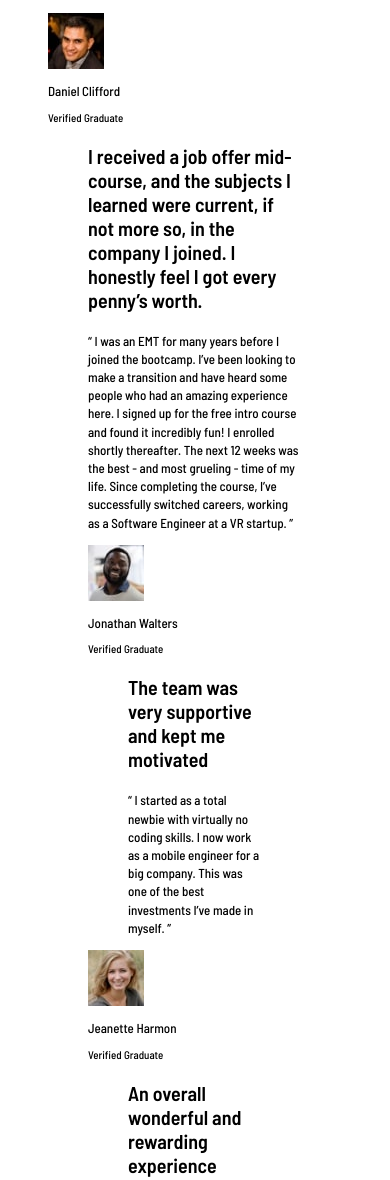
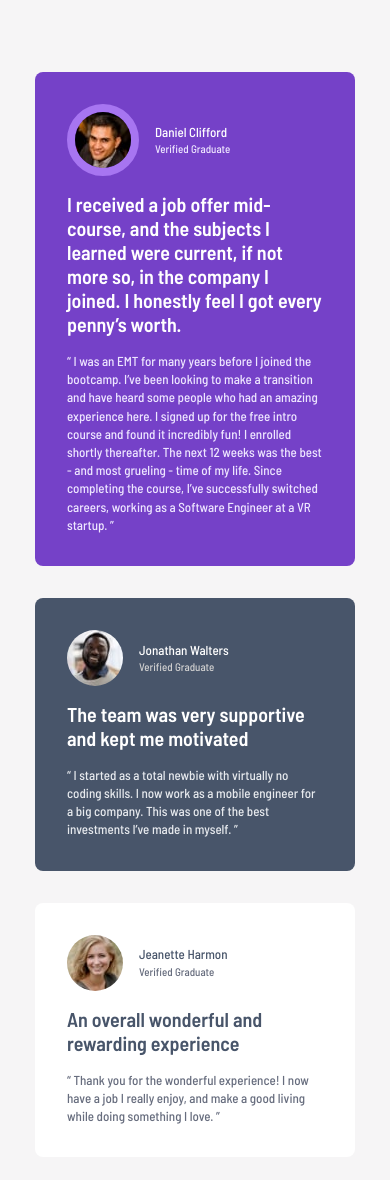
Before and after one commit to ratsagi/testimonial-grid-section-fem, a plain HTML site: page index.html in a window 390 px wide. Shown: the top 1180 px of the page. Drawn offline with Linux system fonts and the light colour scheme.

Commit message:
styles: add mobile styles

```diff
--- a/index.html
+++ b/index.html
@@ -15,80 +15,81 @@
 <body>
   <main>
     <section class="testimonial-grid">
-      <figure class="card">
+      <figure class="card card--daniel">
       <figcaption class="card__profile">
-        <img src="images/image-daniel.jpg" alt="Daniel-avatar" class="card__avatar">
+        <img src="images/image-daniel.jpg" alt="Daniel-avatar " class="card__avatar stroke-daniel">
         <div class="card__profile-info">
-          <p class="card__profile-name">Daniel Clifford</p>
-          <p class="card__profile-status">Verified Graduate</p>
+          <p class="card__profile-name white">Daniel Clifford</p>
+          <p class="card__profile-status purple-50">Verified Graduate</p>
         </div>
 
       </figcaption>
         <blockquote class="card__quotes">
-          <p>I received a job offer mid-course, and the subjects I learned were current, if not more so,
+          <p class="white">I received a job offer mid-course, and the subjects I learned were current, if not more so,
             in the company I joined. I honestly feel I got every penny’s worth.</p>
-          <p>“ I was an EMT for many years before I joined the bootcamp. I’ve been looking to make a
+          <p class="purple-50">“ I was an EMT for many years before I joined the bootcamp. I’ve been looking to make a
             transition and have heard some people who had an amazing experience here. I signed up
             for the free intro  course and found it incredibly fun! I enrolled shortly thereafter.
             The next 12 weeks was the best - and most grueling - time of my life. Since completing
             the course, I’ve successfully switched careers, working as a Software Engineer at a VR startup. ”</p>
         </blockquote>
-    <figure class="card">
+    </figure>
+    <figure class="card card--jonathan">
       <figcaption class="card__profile">
         <img src="images/image-jonathan.jpg" alt="Jonathan-avatar" class="card__avatar">
           <div class="card__profile-info">
-            <p class="card__profile-name">Jonathan Walters</p>
-            <p class="card__profile-status">Verified Graduate</p>
+            <p class="card__profile-name white">Jonathan Walters</p>
+            <p class="card__profile-status grey-200">Verified Graduate</p>
           </div>
       </figcaption>
         <blockquote class="card__quotes">
-          <p>The team was very supportive and kept me motivated</p>
-          <p> “ I started as a total newbie with virtually no coding skills. I now work as a mobile engineer
+          <p class="white">The team was very supportive and kept me motivated</p>
+          <p class="grey-100"> “ I started as a total newbie with virtually no coding skills. I now work as a mobile engineer
             for a big company. This was one of the best investments I’ve made in myself. ”</p>
         </blockquote>
         </figure>
-      <figure class="card">
+      <figure class="card card--jeanette">
       <figcaption class="card__profile">
         <img src="images/image-jeanette.jpg" alt="Jeanette-avatar" class="card__avatar">
           <div class="card__profile-info">
-            <p class="card__profile-name">Jeanette Harmon</p>
-            <p class="card__profile-status">Verified Graduate</p>
+            <p class="card__profile-name grey-500">Jeanette Harmon</p>
+            <p class="card__profile-status grey-400">Verified Graduate</p>
           </div>
       </figcaption>
         <blockquote class="card__quotes">
-          <p>An overall wonderful and rewarding experience</p>
-          <p>“ Thank you for the wonderful experience! I now have a job I really enjoy, and make a good living
+          <p class="grey-500">An overall wonderful and rewarding experience</p>
+          <p class="grey-400">“ Thank you for the wonderful experience! I now have a job I really enjoy, and make a good living
             while doing something I love. ”</p>
         </blockquote>
         </figure>
-      <figure class="card">
+      <figure class="card card--patrick">
       <figcaption class="card__profile">
-        <img src="images/image-patrick.jpg" alt="Patrick-avatar" class="card__avatar">
+        <img src="images/image-patrick.jpg" alt="Patrick-avatar " class="card__avatar stroke-patrick">
           <div class="card__profile-info">
-            <p class="card__profile-name">Patrick Abrams</p>
-            <p class="card__profile-status">Verified Graduate</p>
+            <p class="card__profile-name white">Patrick Abrams</p>
+            <p class="card__profile-status white">Verified Graduate</p>
           </div>
       </figcaption>
         <blockquote class="card__quotes">
-          <p>Awesome teaching support from TAs who did the bootcamp themselves. Getting guidance from them and
+          <p class="grey-200">Awesome teaching support from TAs who did the bootcamp themselves. Getting guidance from them and
             learning from their experiences was easy.</p>
-          <p>“ The staff seem genuinely concerned about my progress which I find really refreshing. The program
+          <p class="grey-100">“ The staff seem genuinely concerned about my progress which I find really refreshing. The program
             gave me the confidence necessary to be able to go out in the world and present myself as a capable
             junior developer. The standard is above the rest. You will get the personal attention you need from
             an incredible community of smart and amazing people. ”</p>
         </blockquote>
         </figure>
-      <figure class="card">
+      <figure class="card card--kira">
       <figcaption class="card__profile">
         <img src="images/image-kira.jpg" alt="Kira-avatar" class="card__avatar">
           <div class="card__profile-info">
-            <p class="card__profile-name">Kira Whittle</p>
-            <p class="card__profile-status">Verified Graduate</p>
+            <p class="card__profile-name grey-500">Kira Whittle</p>
+            <p class="card__profile-status grey-200">Verified Graduate</p>
           </div>
       </figcaption>
         <blockquote class="card__quotes">
-          <p>Such a life-changing experience. Highly recommended!</p>
-          <p>“ Before joining the bootcamp, I’ve never written a line of code. I needed some structure from
+          <p class="grey-500">Such a life-changing experience. Highly recommended!</p>
+          <p class="grey-400">“ Before joining the bootcamp, I’ve never written a line of code. I needed some structure from
             professionals who can help me learn programming step by step. I was encouraged to enroll by a former
             student of theirs who can only say wonderful things about the program. The entire curriculum and staff
             did not disappoint. They were very hands-on and I never had to wait long for assistance. The agile team
--- a/style.css
+++ b/style.css
@@ -35,6 +35,53 @@
      --letter-preset:0px;
 
 }
+/* 1. Use a more-intuitive box-sizing model */
+*, *::before, *::after {
+    box-sizing: border-box;
+  }
+
+  /* 2. Remove default margin */
+  * {
+    margin: 0;
+  }
+
+  body {
+    /* 3. Add accessible line-height */
+    line-height: 1.5;
+    /* 4. Improve text rendering */
+    -webkit-font-smoothing: antialiased;
+  }
+
+  /* 5. Improve media defaults */
+  img, picture, video, canvas, svg {
+    display: block;
+    max-width: 100%;
+  }
+
+  /* 6. Inherit fonts for form controls */
+  input, button, textarea, select {
+    font: inherit;
+  }
+
+  /* 7. Avoid text overflows */
+  p, h1, h2, h3, h4, h5, h6 {
+    overflow-wrap: break-word;
+  }
+
+  /* 8. Improve line wrapping */
+  p {
+    text-wrap: pretty;
+  }
+  h1, h2, h3, h4, h5, h6 {
+    text-wrap: balance;
+  }
+
+  /*
+    9. Create a root stacking context
+  */
+  #root, #__next {
+    isolation: isolate;
+  }
 body {
     font-family:var(--family-sans);
     font-weight: 500;
@@ -42,16 +89,88 @@ body {
     font-size: var(--text-preset-2);
     line-height: var(--line-height-2);
     letter-spacing: var(--letter-preset);
+    color: var(--grey-500);
+    background-color: #F6F5F6;
   }
+  .testimonial-grid{
+    display: grid;
+    margin: 72px 35px;
+    grid-template-areas: "daniel" "jonathan"
+     "jeanette" "patrick" "kira";
+     place-content: center;
+     min-height: 100vh;
+     gap: var(--space-400);
+
+  }
+  .card{
+    padding: var(--space-400);
+    border-radius: var(--radius);
+
+  }
+  .card__profile{
+    display: flex;
+    align-items: center;
+    column-gap: var(--space-200);
+  }
+  .card__avatar{
+    border-radius: 50%;
+  }
+
   .card__profile-status{
     font-size: var(--text-preset-4);
+    margin-top: 4px;
   }
   .card__quotes p:first-child{
     font-size: var(--text-preset-1);
     line-height: var(--line-height-1);
     font-weight: 600;
+    padding-block: var(--space-200);
 
   }
   .card__quotes p:last-child{
     line-height: var(--line-height-3);
   }
+  .card--daniel{
+    background-color: var(--purple-500);
+    grid-area: daniel;
+  }
+  .card--jonathan{
+    background-color: var(--grey-500);
+    grid-area: jonathan;
+  }
+  .card--jeanette{
+    background-color: var(--white);
+    grid-area: jeanette;
+  }
+  .card--patrick{
+    background-color: var(--dark-blue);
+    grid-area: patrick;
+  }
+  .card--kira{
+    background-color: var(--white);
+    grid-area: kira;
+  }
+  .white{
+    color:var(--white);
+  }
+  .purple-50{
+    color: var(--purple-50);
+  }
+  .grey-100{
+    color: var(--grey-100);
+  }
+  .grey-200{
+    color: var(--grey-200);
+  }
+  .grey-400{
+    color:var(--grey-400);
+  }
+  .grey-500{
+    color: var(--grey-500);
+  }
+  .stroke-daniel{
+    border: var(--space-100) solid #A775F1;
+  }
+  .stroke-patrick{
+    border: var(--space-100) solid  var(--purple-500);
+  }
```
